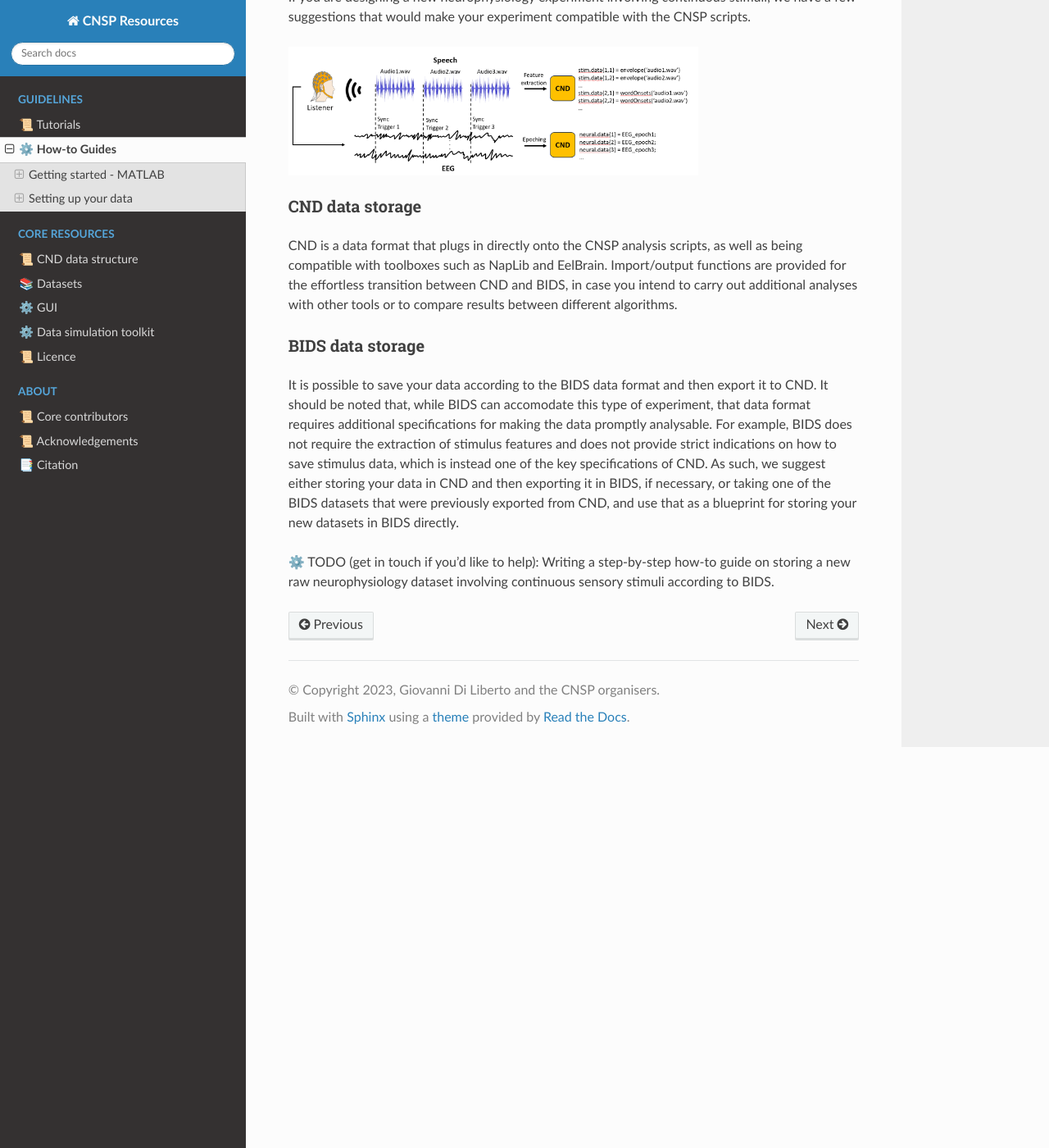
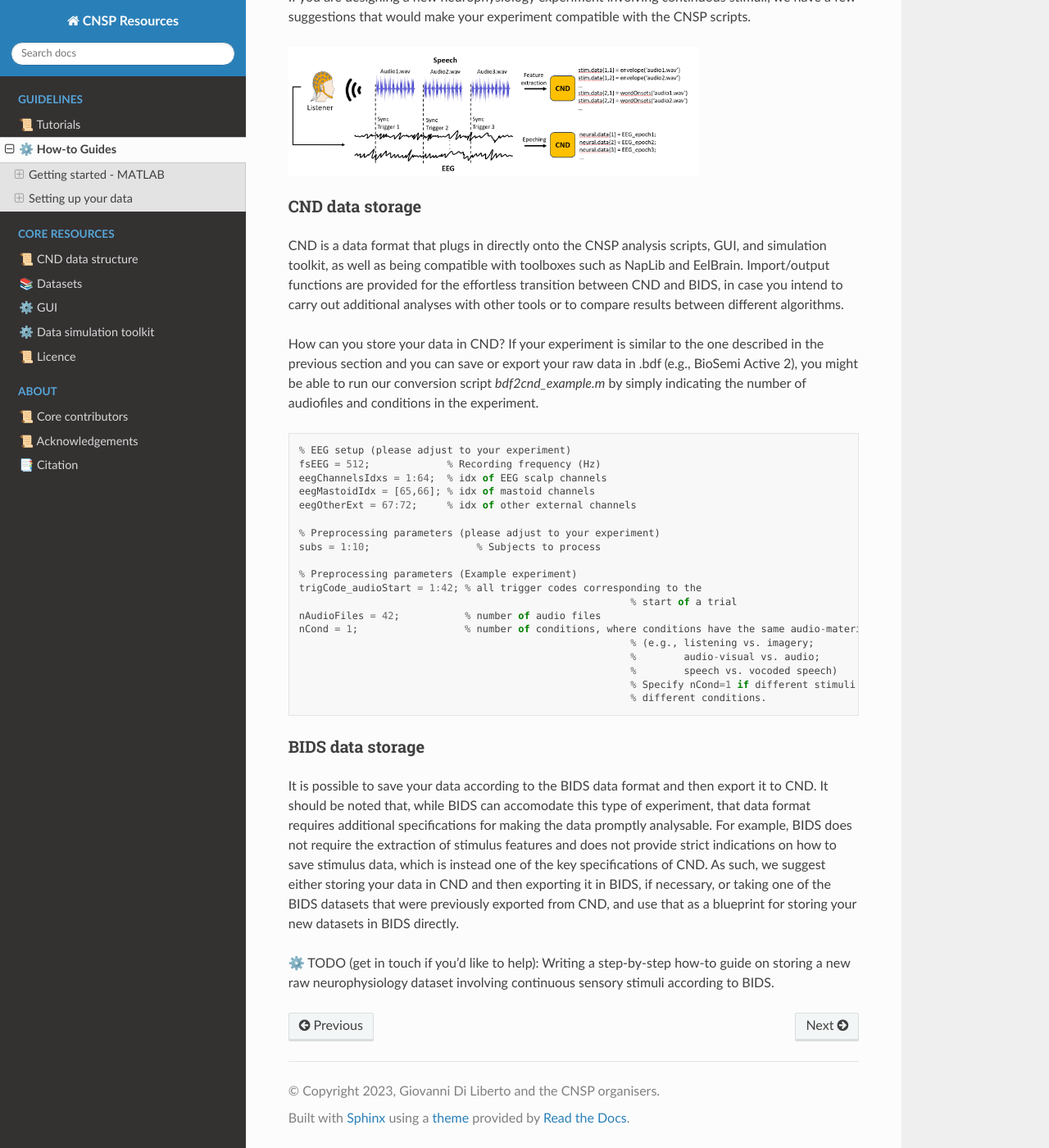
Before and after one commit to CNSP-Workshop/CNSP-resources, a Sphinx documentation site: the page built from docs/howtoPage.rst, in a window 1280 px wide and 1400 px high, scrolled down 2955 px. Shown: the whole window at 82% size. Built offline with Sphinx 7.4.7 and the Read the Docs theme 2.0.0, drawn with Linux system fonts in a browser that asks for light colours; pages that are not in the unit, such as notebooks, are missing from menus.

Commit message:
Update howtoPage.rst

```diff
--- a/docs/howtoPage.rst
+++ b/docs/howtoPage.rst
@@ -102,10 +102,38 @@ would make your experiment compatible with the CNSP scripts.
 
 CND data storage
 ================
-CND is a data format that plugs in directly onto the CNSP analysis scripts, as well as being compatible with
-toolboxes such as NapLib and EelBrain. Import/output functions are provided for
+CND is a data format that plugs in directly onto the CNSP analysis scripts, GUI, and simulation toolkit,
+as well as being compatible with toolboxes such as NapLib and EelBrain. Import/output functions are provided for
 the effortless transition between CND and BIDS, in case you intend to carry out additional analyses with other
 tools or to compare results between different algorithms.
+
+How can you store your data in CND? If your experiment is similar to the one described in the previous section
+and you can save or export your raw data in .bdf (e.g., BioSemi Active 2), you might be able to run our conversion
+script `bdf2cnd_example.m` by simply indicating the number of audiofiles and conditions in the experiment.
+
+.. code-block:: javascript
+
+	% EEG setup (please adjust to your experiment)
+	fsEEG = 512;             % Recording frequency (Hz)
+	eegChannelsIdxs = 1:64;  % idx of EEG scalp channels
+	eegMastoidIdx = [65,66]; % idx of mastoid channels
+	eegOtherExt = 67:72;     % idx of other external channels
+
+	% Preprocessing parameters (please adjust to your experiment)
+	subs = 1:10;                  % Subjects to process
+
+	% Preprocessing parameters (Example experiment)
+	trigCode_audioStart = 1:42; % all trigger codes corresponding to the
+								% start of a trial
+	nAudioFiles = 42;           % number of audio files
+	nCond = 1;                  % number of conditions, where conditions have the same audio-material
+								% (e.g., listening vs. imagery;
+								%        audio-visual vs. audio;
+								%        speech vs. vocoded speech)
+								% Specify nCond=1 if different stimuli for
+								% different conditions.
+
+
 
 
 BIDS data storage
```
